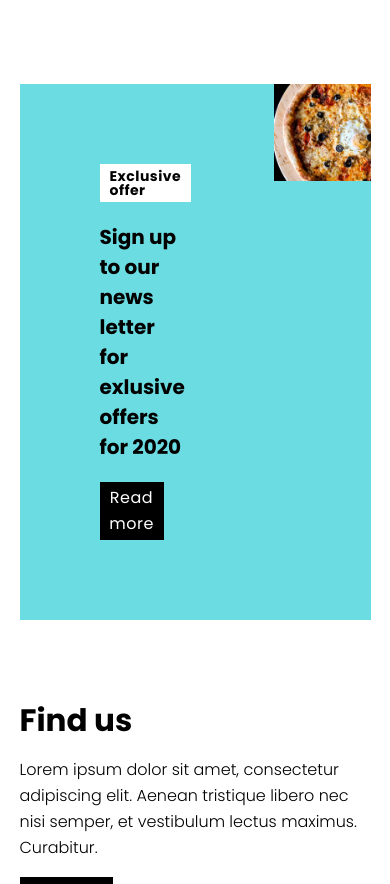
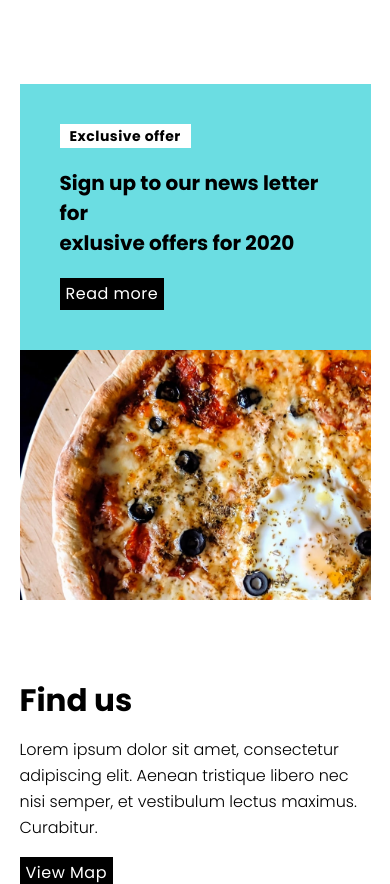
Before and after one commit to Shehzad-Abdulcadir/izza-pizza, a website with bundled scripts: page index.html in a window 390 px wide. Shown: the part 3531-4415 px from the top of the page. Built offline with nearby package versions, Linux system fonts and the light colour scheme.

Commit message:
[Promo] - Promo section responsive fixes

```diff
--- a/index.html
+++ b/index.html
@@ -143,7 +143,7 @@
         <div class="container">
             <div class="c-promo__inner">
                 <div class="row">
-                    <div class="col-8">
+                    <div class="col-md-8">
                         <div class="c-promo__content">
                             <span class="tags">
                                 Exclusive offer
@@ -157,8 +157,8 @@
                             <button>Read more</button>
                         </div>
                     </div>
-                    <div class="col-4">
-                        <img src="/assets/img/bsignpostimage.jpg" class="img-fluid" alt="pizza">
+                    <div class="col-md-4">
+                        <div class="c-promo__img"></div>
                     </div>
                 </div>
             </div>
--- a/scss/components/_promo.scss
+++ b/scss/components/_promo.scss
@@ -12,7 +12,11 @@
     justify-content: center;
     align-items: flex-start;
     height: 100%;
-    padding: 80px;
+    padding: 40px;
+
+    @media screen and (min-width: $md) {
+      padding: 80px;
+    }
 
     span {
       color: $color-black;
@@ -26,9 +30,15 @@
 
   &__img {
     width: 100%;
-    max-width: 300px;
-    height: 100%;
+    height: 250px;
     background-size: cover;
     background-repeat: no-repeat;
+    max-height: 250px;
+    background-image: url("/assets/img/bsignpostimage.jpg");
+
+    @media screen and (min-width: $md) {
+      height: 100%;
+      max-height: none;
+    }
   }
 }
```
Also changed, not shown: scss/layouts/_header.scss (+7 -6 lines).
